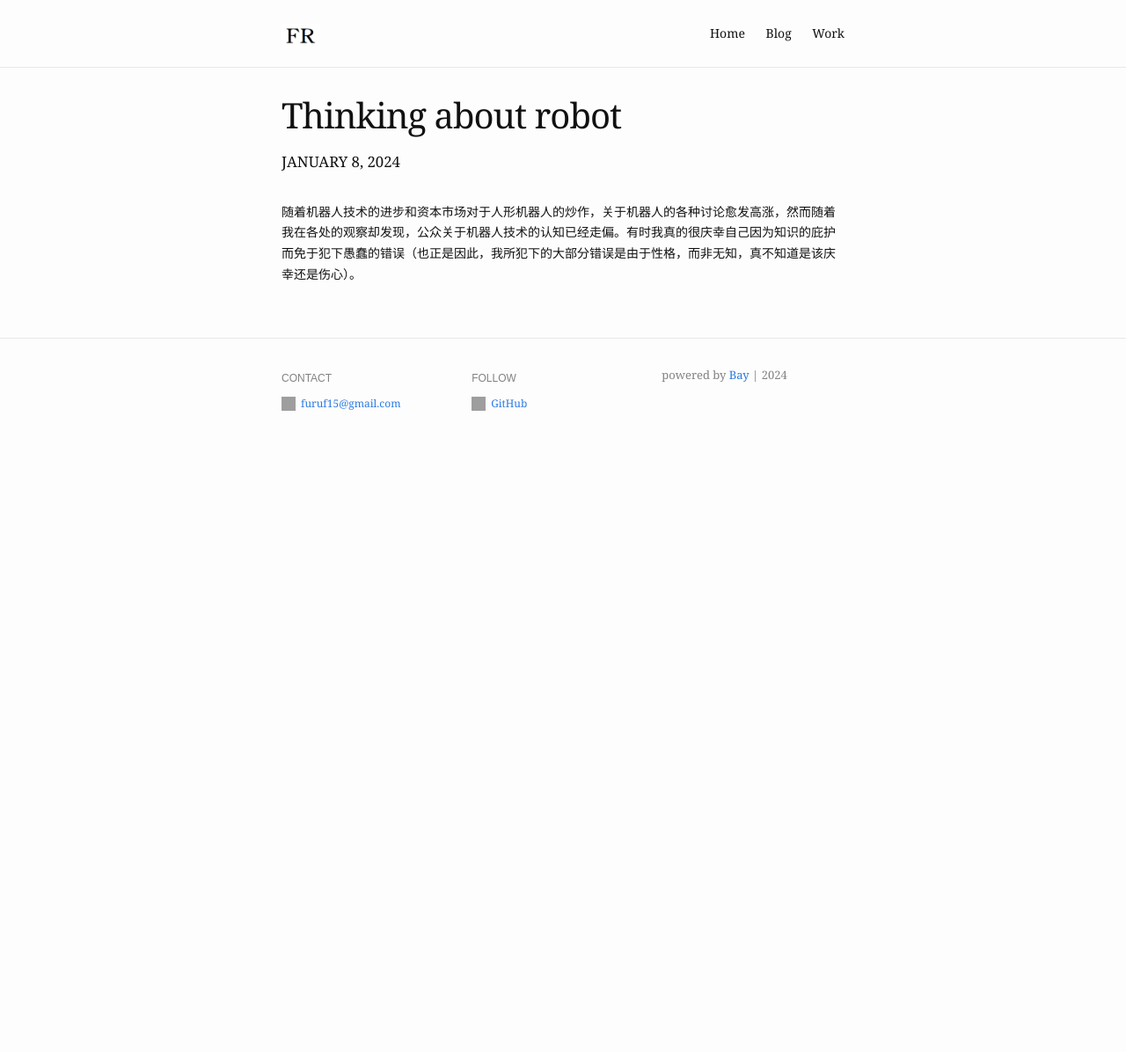
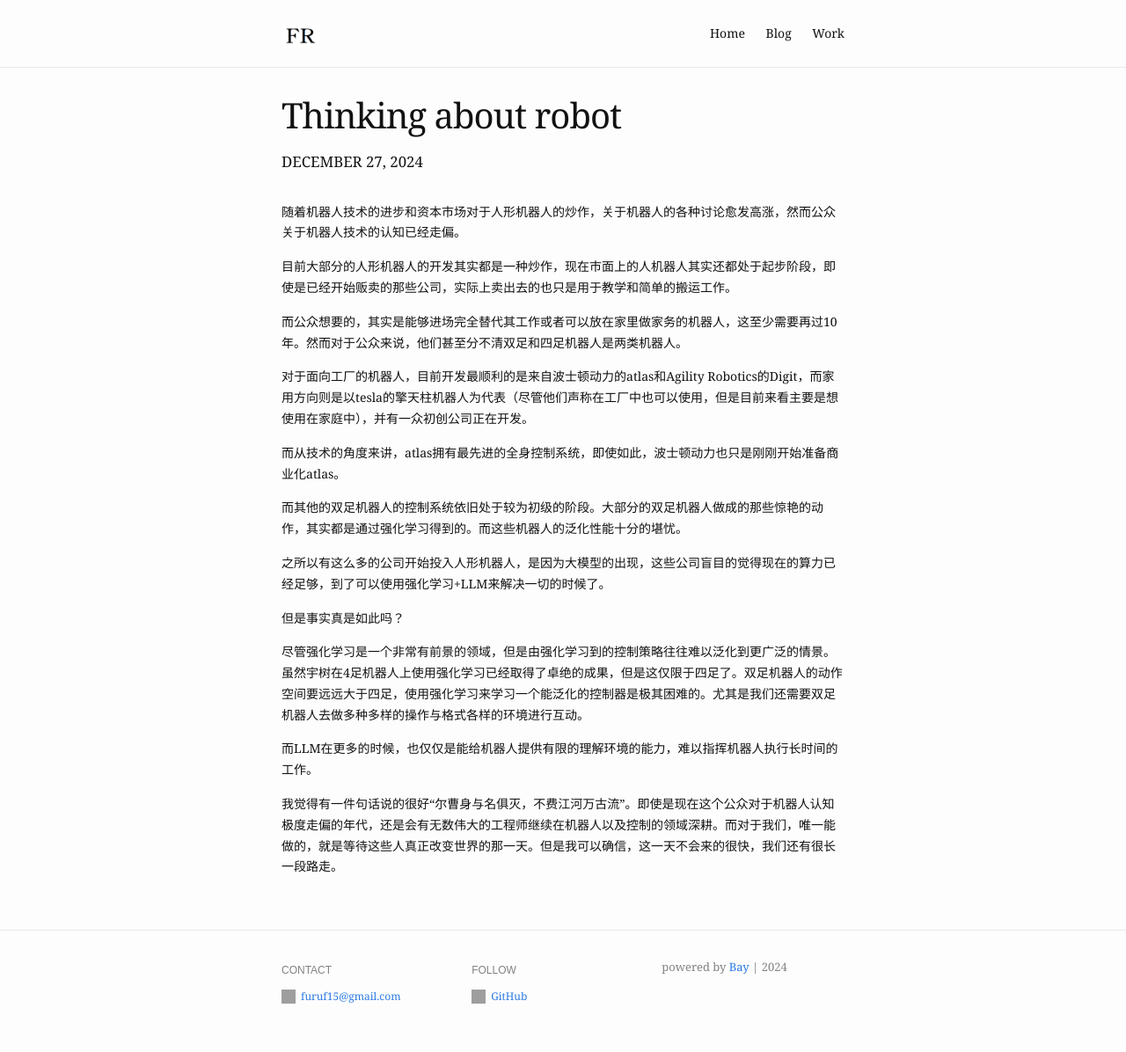
Before and after one commit to FuRuF-11/FuRuF-11.github.io, a Jekyll site: the page built from _posts/2024-12-25-thinking-about-robot.md, in a window 1280 px wide. Shown: the whole page at 88% size. Built offline with Jekyll 4.4.1, drawn with Linux system fonts in a browser that asks for light colours; a script that is not in the unit is left out; before the commit the page ends 900 px from its top, so only the background shows below that.

Commit message:
modified:   _posts/2024-12-25-thinking-about-robot.md 	modified:   index.md

```diff
--- a/_posts/2024-12-25-thinking-about-robot.md
+++ b/_posts/2024-12-25-thinking-about-robot.md
@@ -1,8 +1,28 @@
 ---
 layout: post
 title:  "Thinking about robot"
-date:  2024-01-08
+date:  2024-12-27
 blurb: "关于机器人的思考"
 ---
 
-随着机器人技术的进步和资本市场对于人形机器人的炒作，关于机器人的各种讨论愈发高涨，然而随着我在各处的观察却发现，公众关于机器人技术的认知已经走偏。有时我真的很庆幸自己因为知识的庇护而免于犯下愚蠢的错误（也正是因此，我所犯下的大部分错误是由于性格，而非无知，真不知道是该庆幸还是伤心）。
+随着机器人技术的进步和资本市场对于人形机器人的炒作，关于机器人的各种讨论愈发高涨，然而公众关于机器人技术的认知已经走偏。
+
+目前大部分的人形机器人的开发其实都是一种炒作，现在市面上的人机器人其实还都处于起步阶段，即使是已经开始贩卖的那些公司，实际上卖出去的也只是用于教学和简单的搬运工作。
+
+而公众想要的，其实是能够进场完全替代其工作或者可以放在家里做家务的机器人，这至少需要再过10年。然而对于公众来说，他们甚至分不清双足和四足机器人是两类机器人。
+
+对于面向工厂的机器人，目前开发最顺利的是来自波士顿动力的atlas和Agility Robotics的Digit，而家用方向则是以tesla的擎天柱机器人为代表（尽管他们声称在工厂中也可以使用，但是目前来看主要是想使用在家庭中），并有一众初创公司正在开发。
+
+而从技术的角度来讲，atlas拥有最先进的全身控制系统，即使如此，波士顿动力也只是刚刚开始准备商业化atlas。
+
+而其他的双足机器人的控制系统依旧处于较为初级的阶段。大部分的双足机器人做成的那些惊艳的动作，其实都是通过强化学习得到的。而这些机器人的泛化性能十分的堪忧。
+
+之所以有这么多的公司开始投入人形机器人，是因为大模型的出现，这些公司盲目的觉得现在的算力已经足够，到了可以使用强化学习+LLM来解决一切的时候了。
+
+但是事实真是如此吗？
+
+尽管强化学习是一个非常有前景的领域，但是由强化学习到的控制策略往往难以泛化到更广泛的情景。虽然宇树在4足机器人上使用强化学习已经取得了卓绝的成果，但是这仅限于四足了。双足机器人的动作空间要远远大于四足，使用强化学习来学习一个能泛化的控制器是极其困难的。尤其是我们还需要双足机器人去做多种多样的操作与格式各样的环境进行互动。
+
+而LLM在更多的时候，也仅仅是能给机器人提供有限的理解环境的能力，难以指挥机器人执行长时间的工作。
+
+我觉得有一件句话说的很好“尔曹身与名俱灭，不费江河万古流”。即使是现在这个公众对于机器人认知极度走偏的年代，还是会有无数伟大的工程师继续在机器人以及控制的领域深耕。而对于我们，唯一能做的，就是等待这些人真正改变世界的那一天。但是我可以确信，这一天不会来的很快，我们还有很长一段路走。
```
Also changed, not shown: index.md (+1 -1 lines).
